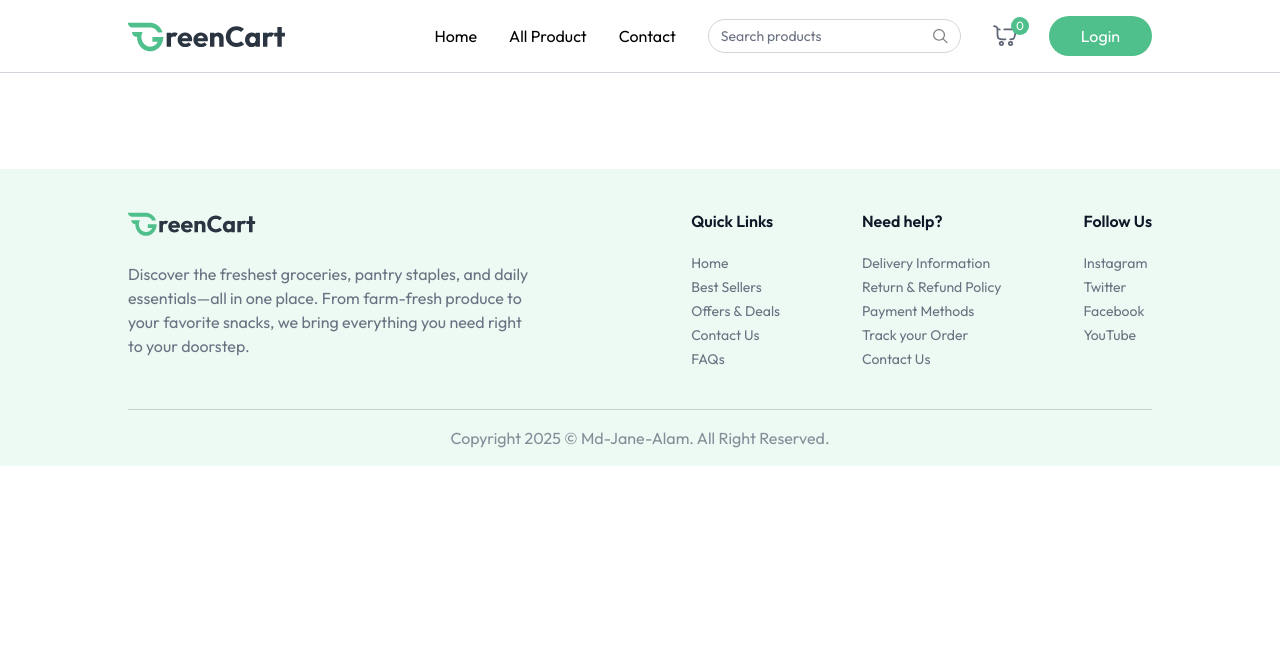
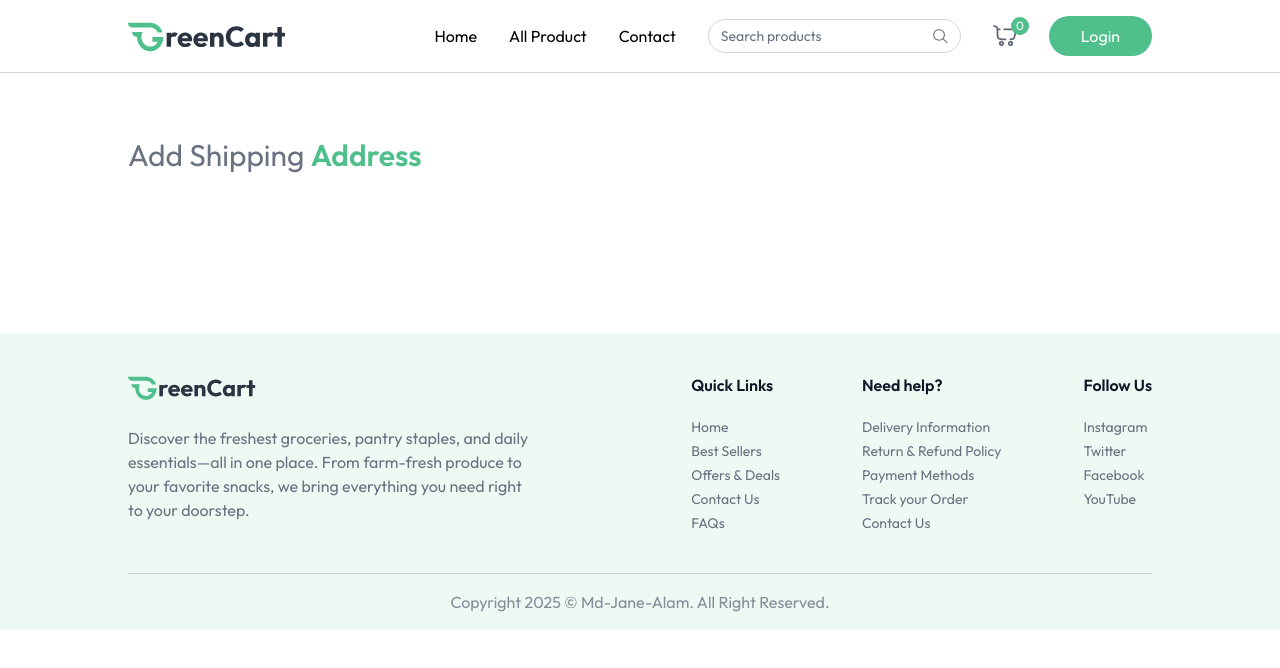
Before and after one commit to 96mdjanealam/earthy-harvest, a React (Vite) app in the folder client/: page /add-address in a window 1280 px wide. Shown: the top 668 px of the page. Built offline with nearby package versions, Linux system fonts and the light colour scheme.

Commit message:
addaddress mounted

```diff
--- a/client/src/App.jsx
+++ b/client/src/App.jsx
@@ -10,6 +10,7 @@
 import ProductCategory from "./pages/ProductCategory";
 import ProductDetails from "./pages/ProductDetails";
 import Cart from "./pages/Cart";
+import AddAddress from "./pages/AddAddress";
 
 const App = () => {
   const isSellerPath = useLocation().pathname.includes("seller");
@@ -29,6 +30,7 @@
           <Route path="/products/:category" element={<ProductCategory />} />
           <Route path="/products/:category/:id" element={<ProductDetails />} />
           <Route path="/cart" element={<Cart />} />
+          <Route path="/add-address" element={<AddAddress />} />
         </Routes>
       </div>
       {!isSellerPath && <Footer />}
--- /dev/null
+++ b/client/src/pages/AddAddress.jsx
@@ -0,0 +1,12 @@
+import React from "react";
+
+// input Field Component
+const inputField = () => <input type="text" />;
+
+const AddAddress = () => {
+  return <div className="mt-16 pb-16">
+<p className="text-2xl md:text-3xl text-gray-500">Add Shipping <span className="font-semibold text-primary">Address</span></p>
+  </div>;
+};
+
+export default AddAddress;
```
